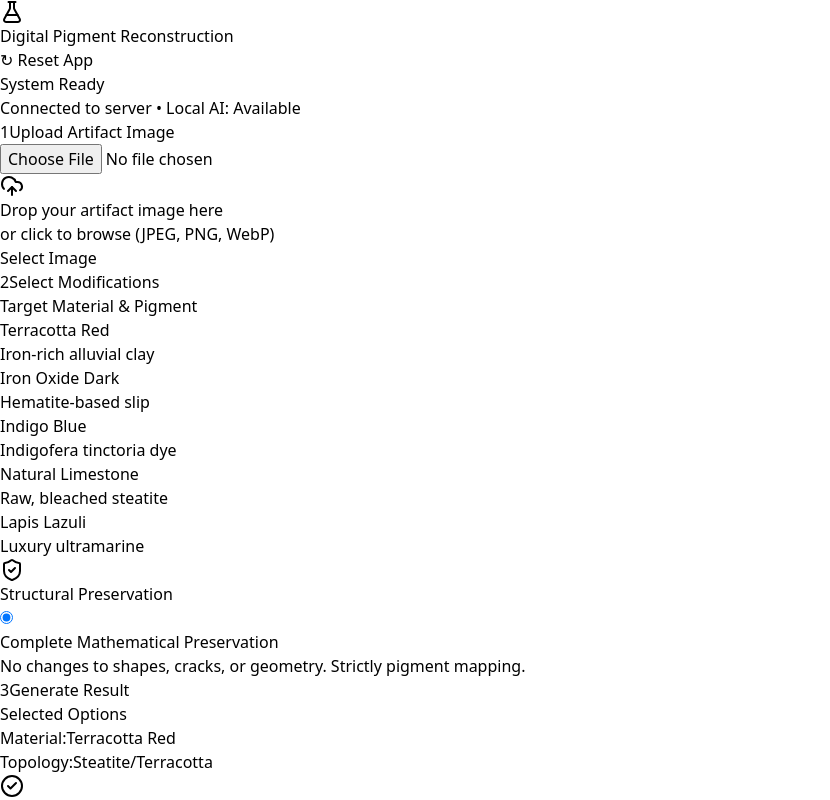
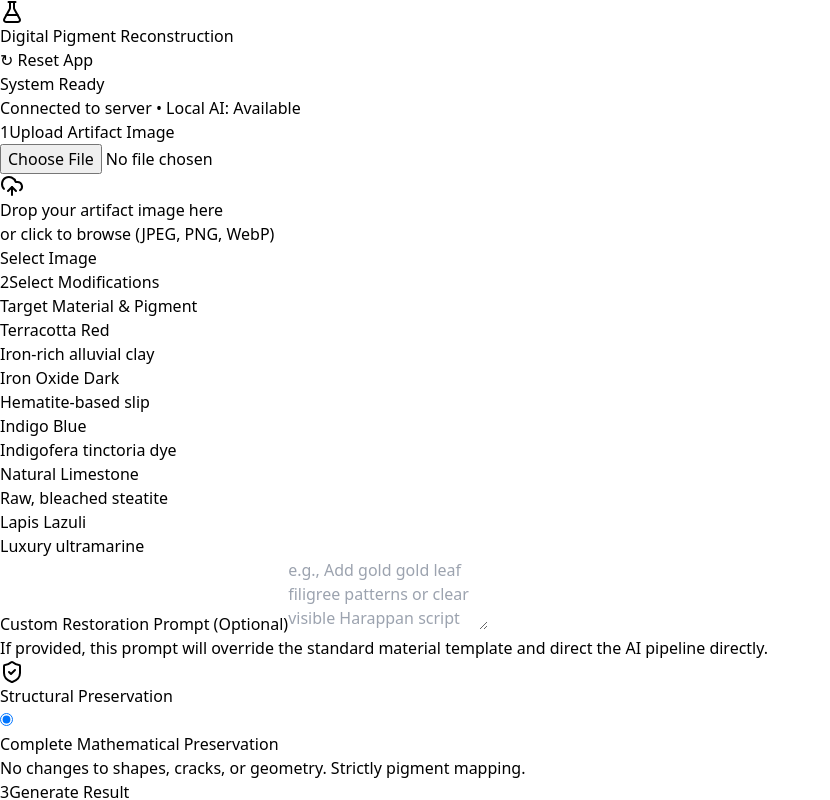
Before and after one commit to noman63000/harappan-artifact-restoration, a React app in the folder frontend/: page / in a window 1280 px wide. Shown: the top 800 px of the page, without its empty margins (0-830 px from the left). Built offline with nearby package versions, Linux system fonts and the light colour scheme; the HTML template or start-up script is replaced by a standard one.

Commit message:
Update ModificationsCard.jsx

```diff
--- a/frontend/src/Components/ModificationsCard.jsx
+++ b/frontend/src/Components/ModificationsCard.jsx
@@ -9,7 +9,8 @@ const MATERIALS = [
   { id: 'Lapis Lazuli', label: 'Lapis Lazuli', desc: 'Luxury ultramarine' }
 ];
 
-const ModificationsCard = ({ targetMaterial, setTargetMaterial }) => {
+// Updated to receive customPrompt and setCustomPrompt from App.jsx
+const ModificationsCard = ({ targetMaterial, setTargetMaterial, customPrompt, setCustomPrompt }) => {
   return (
     <div className="bg-white rounded-xl shadow-sm border border-slate-200 p-6 mt-6">
       <h2 className="text-lg font-bold flex items-center gap-3 mb-6 text-slate-800">
@@ -17,7 +18,8 @@ const ModificationsCard = ({ targetMaterial, setTargetMaterial }) => {
         Select Modifications
       </h2>
 
-      <div className="mb-8">
+      {/* Section A: Material Selector Grid */}
+      <div className="mb-6">
         <h3 className="text-sm font-semibold text-slate-700 mb-3">Target Material & Pigment</h3>
         <div className="grid grid-cols-2 md:grid-cols-3 gap-3">
           {MATERIALS.map((mat) => (
@@ -39,6 +41,24 @@ const ModificationsCard = ({ targetMaterial, setTargetMaterial }) => {
         </div>
       </div>
 
+      {/* NEW Section B: Custom AI Text Prompt Input */}
+      <div className="mb-8">
+        <label className="block text-sm font-semibold text-slate-700 mb-2">
+          Custom Restoration Prompt (Optional)
+        </label>
+        <textarea
+          className="w-full border border-slate-200 rounded-xl p-3 text-sm focus:ring-2 focus:ring-blue-500 focus:border-blue-500 outline-none transition-all resize-none shadow-inner bg-slate-50 text-slate-800"
+          rows="3"
+          placeholder="e.g., Add gold gold leaf filigree patterns or clear visible Harappan script details along the surface..."
+          value={customPrompt}
+          onChange={(e) => setCustomPrompt(e.target.value)}
+        />
+        <p className="text-xs text-slate-500 mt-1">
+          If provided, this prompt will override the standard material template and direct the AI pipeline directly.
+        </p>
+      </div>
+
+      {/* Section C: Safety & Guardrails Info Box */}
       <div className="bg-green-50 border border-green-200 rounded-xl p-4">
         <h3 className="text-sm font-semibold text-green-800 flex items-center gap-2 mb-2">
           <ShieldCheck className="w-4 h-4" /> Structural Preservation
```
